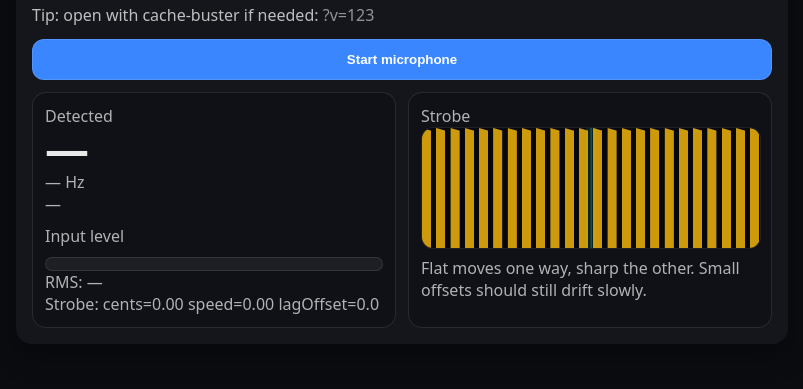
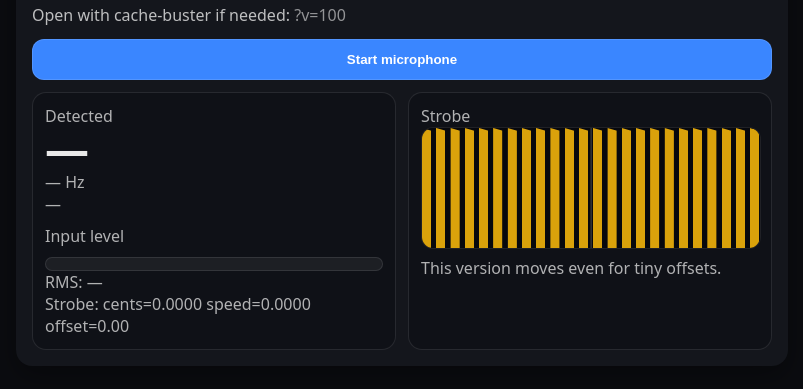
Before and after one commit to Furlordaki/guitar-tuner, a plain HTML site: page index.html in a window 1280 px wide. Shown: the part 65-454 px from the top of the page, without its empty margins (238-1041 px from the left). Drawn offline with Linux system fonts and the light colour scheme.

Commit message:
Update index.html

```diff
--- a/index.html
+++ b/index.html
@@ -24,7 +24,7 @@
 <body>
   <div class="card">
     <h1>Strobe Guitar Tuner</h1>
-    <p>Tip: open with cache-buster if needed: <span class="muted">?v=123</span></p>
+    <p>Open with cache-buster if needed: <span class="muted">?v=100</span></p>
 
     <button id="startBtn">Start microphone</button>
 
@@ -49,7 +49,7 @@
         <div class="muted">Strobe</div>
         <canvas id="strobe" width="900" height="240"></canvas>
         <div class="muted" style="margin-top:8px">
-          Flat moves one way, sharp the other. Small offsets should still drift slowly.
+          This version moves even for tiny offsets.
         </div>
       </div>
     </div>
@@ -78,7 +78,7 @@
   const canvas = document.getElementById('strobe');
   const ctx = canvas.getContext('2d');
 
-  // -------- Note helpers --------
+  // Note helpers
   const NAMES = ["C","C#","D","D#","E","F","F#","G","G#","A","A#","B"];
   function freqToMidi(f){ return 69 + 12*Math.log2(f/440); }
   function midiToFreq(m){ return 440*Math.pow(2,(m-69)/12); }
@@ -96,8 +96,7 @@
     return Math.sqrt(s/buf.length);
   }
 
-  // -------- Autocorrelation with parabolic peak interpolation --------
-  // This is the key fix: fractional lag => cents stops being stuck at 0.
+  // Autocorrelation with parabolic interpolation
   function autoCorrelateParabolic(buf, sampleRate){
     const SIZE = buf.length;
 
@@ -106,10 +105,8 @@
     lvlFill.style.width = pct.toFixed(1) + '%';
     rmsEl.textContent = 'RMS: ' + rms.toFixed(4);
 
-    // gate (phone-friendly)
     if (rms < 0.004) return null;
 
-    // remove DC
     const b = new Float32Array(SIZE);
     let mean=0;
     for(let i=0;i<SIZE;i++) mean += buf[i];
@@ -123,7 +120,6 @@
     let bestLag=-1;
     let bestScore=0;
 
-    // crude correlation scan
     for(let lag=minLag; lag<=maxLag; lag++){
       let sum=0;
       for(let i=0;i<SIZE-lag;i++){
@@ -138,8 +134,6 @@
 
     if(bestLag === -1 || bestScore < 0.10) return null;
 
-    // Parabolic interpolation around bestLag using correlation values at lag-1, lag, lag+1
-    // We compute corr at those lags once more (cheap enough).
     function corrAt(lag){
       let sum=0;
       for(let i=0;i<SIZE-lag;i++) sum += b[i]*b[i+lag];
@@ -158,19 +152,16 @@
     const y1 = corrAt(lag1);
     const y2 = corrAt(lag2);
 
-    // Vertex of parabola through (x0,y0),(x1,y1),(x2,y2) where x are lags
-    // For equally spaced points, shift = 0.5*(y0 - y2)/(y0 - 2*y1 + y2)
     const denom = (y0 - 2*y1 + y2);
     const shift = denom ? (0.5 * (y0 - y2) / denom) : 0;
 
     const refinedLag = lag1 + shift;
-
     if (!Number.isFinite(refinedLag) || refinedLag <= 0) return sampleRate / bestLag;
 
     return sampleRate / refinedLag;
   }
 
-  // -------- Strobe --------
+  // STROBE: no dead-zone, always moves for any non-zero cents
   let strobeOffset = 0;
   let lastCents = 0;
 
@@ -183,27 +174,25 @@
     ctx.fillStyle = '#07080d';
     ctx.fillRect(0,0,w,h);
 
-    // in-tune band + center line
-    const clamp = 50;
-    const inTune = 2;
-    const greenWidth = (inTune/clamp) * (w*0.70);
-    ctx.fillStyle = 'rgba(6,214,160,0.14)';
-    ctx.fillRect(w/2 - greenWidth/2, 0, greenWidth, h);
-
-    ctx.fillStyle='rgba(255,255,255,.80)';
+    // center line
+    ctx.fillStyle='rgba(255,255,255,.85)';
     ctx.fillRect(w/2-1,0,2,h);
 
+    // scale
+    const clamp = 50;
     const c = Math.max(-clamp, Math.min(clamp, cents));
     const abs = Math.abs(c);
 
-    // Always some motion when abs > tiny threshold
-    const maxSpeed = 26;
-    const minSpeed = 1.2;
-    let speed = (abs/clamp) * maxSpeed;
-    if (abs > 0.25) speed = Math.max(minSpeed, speed);
-    else speed = 0;
+    // speed mapping: even tiny cents produce visible drift
+    const maxSpeed = 28;
+    const minSpeed = 0.8;          // <-- always visible
+    const eps = 0.001;             // <-- treat super tiny as 0
+    let speed = 0;
 
-    speed *= (c < 0 ? -1 : 1);
+    if (abs > eps) {
+      speed = minSpeed + (abs/clamp) * (maxSpeed - minSpeed);
+      speed *= (c < 0 ? -1 : 1);
+    }
 
     strobeOffset += speed;
 
@@ -213,7 +202,7 @@
 
     strobeOffset = ((strobeOffset % period) + period) % period;
 
-    const alpha = 0.35 + Math.max(0.2, 1-(abs/clamp))*0.45;
+    const alpha = 0.40 + Math.max(0.2, 1-(abs/clamp))*0.45;
     ctx.fillStyle = `rgba(255,190,11,${alpha})`;
 
     for(let x=-period*2; x<w+period*2; x+=period){
@@ -225,7 +214,7 @@
       ctx.restore();
     }
 
-    dbgEl.textContent = `Strobe: cents=${c.toFixed(2)} speed=${speed.toFixed(2)} lagOffset=${strobeOffset.toFixed(1)}`;
+    dbgEl.textContent = `Strobe: cents=${c.toFixed(4)} speed=${speed.toFixed(4)} offset=${strobeOffset.toFixed(2)}`;
   }
 
   function strobeLoop(){
@@ -234,7 +223,7 @@
   }
   requestAnimationFrame(strobeLoop);
 
-  // -------- Audio --------
+  // Audio
   let audioCtx, analyser, buf, rafId, stream;
 
   async function start(){
@@ -273,13 +262,14 @@
         }
 
         const m = freqToMidi(f);
-        const ref = midiToFreq(Math.round(m));
+        const nearestMidi = Math.round(m);
+        const ref = midiToFreq(nearestMidi);
+
         const cents = centsOff(f, ref);
 
         noteEl.textContent = midiToName(m);
         freqEl.textContent = f.toFixed(2) + ' Hz';
-
-        centsEl.textContent = (cents>=0?'+':'') + cents.toFixed(1) + ' cents';
+        centsEl.textContent = (cents>=0?'+':'') + cents.toFixed(3) + ' cents';
 
         lastCents = cents;
 
```
